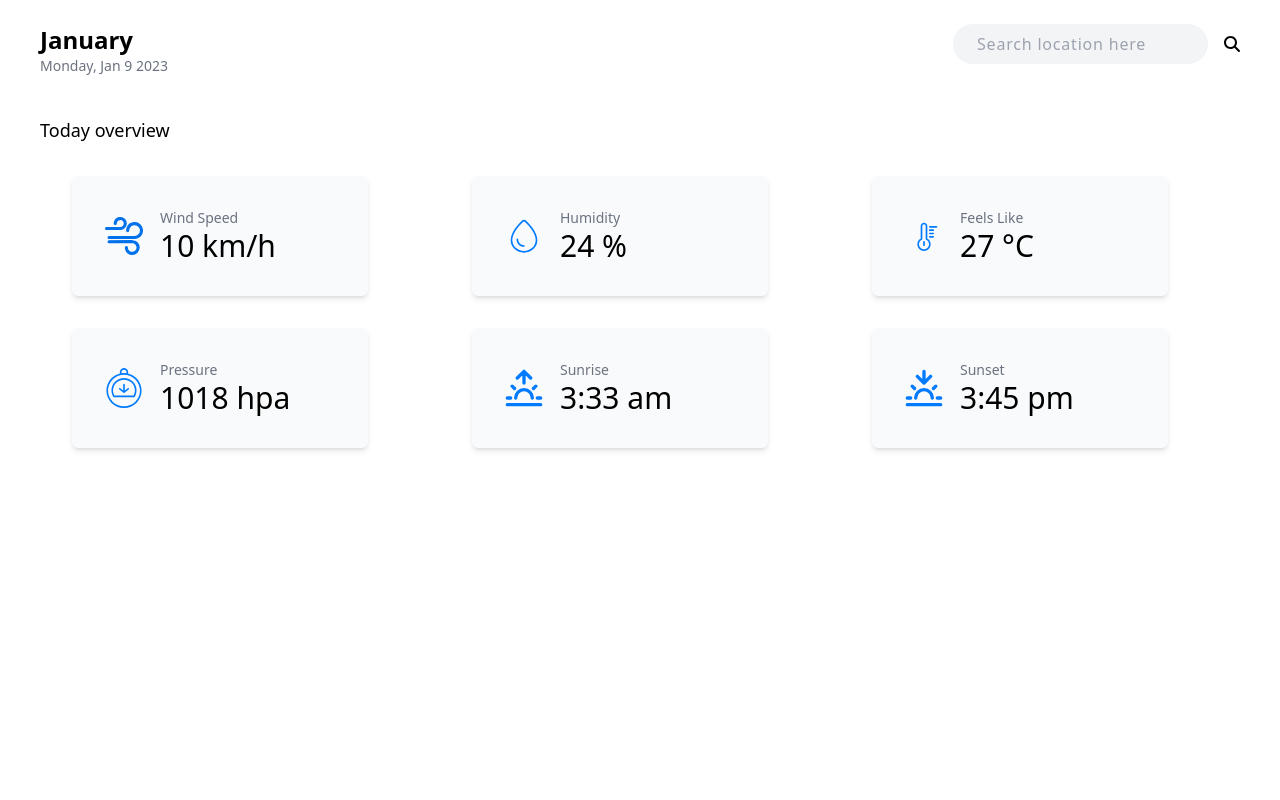
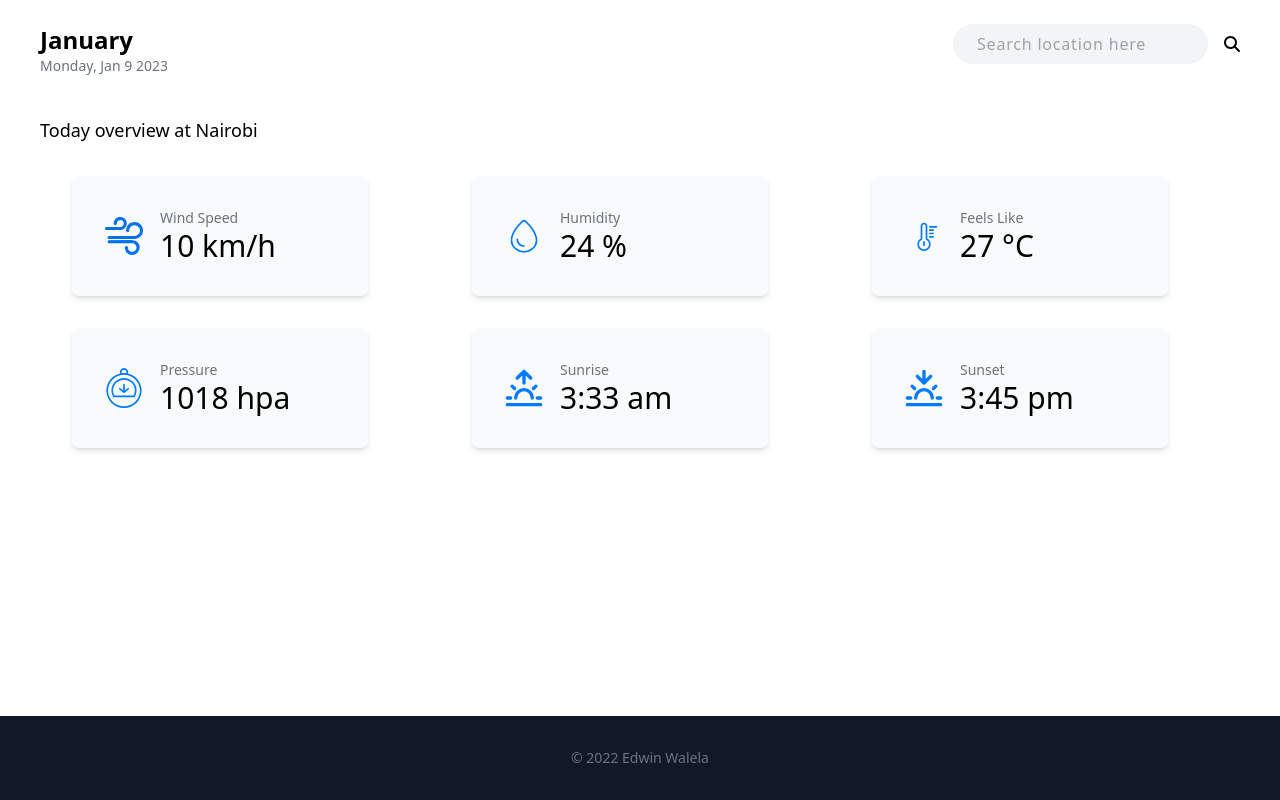
Before and after one commit to EdwinWalela/weatherapp, a React (Vite) app: page / in a window 1280 px wide. Built offline with nearby package versions, Linux system fonts and the light colour scheme.

Commit message:
sticky footer

```diff
--- a/src/App.tsx
+++ b/src/App.tsx
@@ -1,11 +1,13 @@
 import './App.css';
 import NavBar from './Layout';
+import Footer from './Layout/Footer';
 import LandingPage from './pages/Landing';
 
 function App() {
 	return (
-		<div className="flex">
+		<div className="flex flex-col h-screen">
 			<LandingPage />
+			<Footer />
 		</div>
 	);
 }
--- /dev/null
+++ b/src/Layout/Footer/index.tsx
@@ -0,0 +1,14 @@
+const Footer = () => {
+	return (
+		<footer className="p-4 bg-gray-900 md:py-8 mb-auto">
+			<span className="block text-sm text-gray-500 sm:text-center dark:text-gray-400">
+				© 2022{' '}
+				<a href="https://edwinwalela.com/" target="_blank" className="hover:underline">
+					Edwin Walela
+				</a>
+			</span>
+		</footer>
+	);
+};
+
+export default Footer;
--- a/src/pages/Landing/index.tsx
+++ b/src/pages/Landing/index.tsx
@@ -3,7 +3,7 @@ import WeatherOverview from './weatherOverview';
 
 const LandingPage = () => {
 	return (
-		<div className="w-screen p-6 px-10">
+		<div className="w-screen p-6 px-10 flex-grow">
 			<Header />
 			<WeatherOverview />
 		</div>
--- a/src/pages/Landing/weatherOverview.tsx
+++ b/src/pages/Landing/weatherOverview.tsx
@@ -3,7 +3,7 @@ import WeatherOverviewItem from './weatherOverviewItem';
 const WeatherOverview = () => {
 	return (
 		<div className="mt-10">
-			<h2 className="font-medium text-lg">Today overview</h2>
+			<h2 className="font-medium text-lg">Today overview at Nairobi</h2>
 			<div className="flex justify-center">
 				<div className="mr-10 w-full cursor-pointer">
 					<WeatherOverviewItem weather={{ category: 'wind', value: 10 }} />
```
